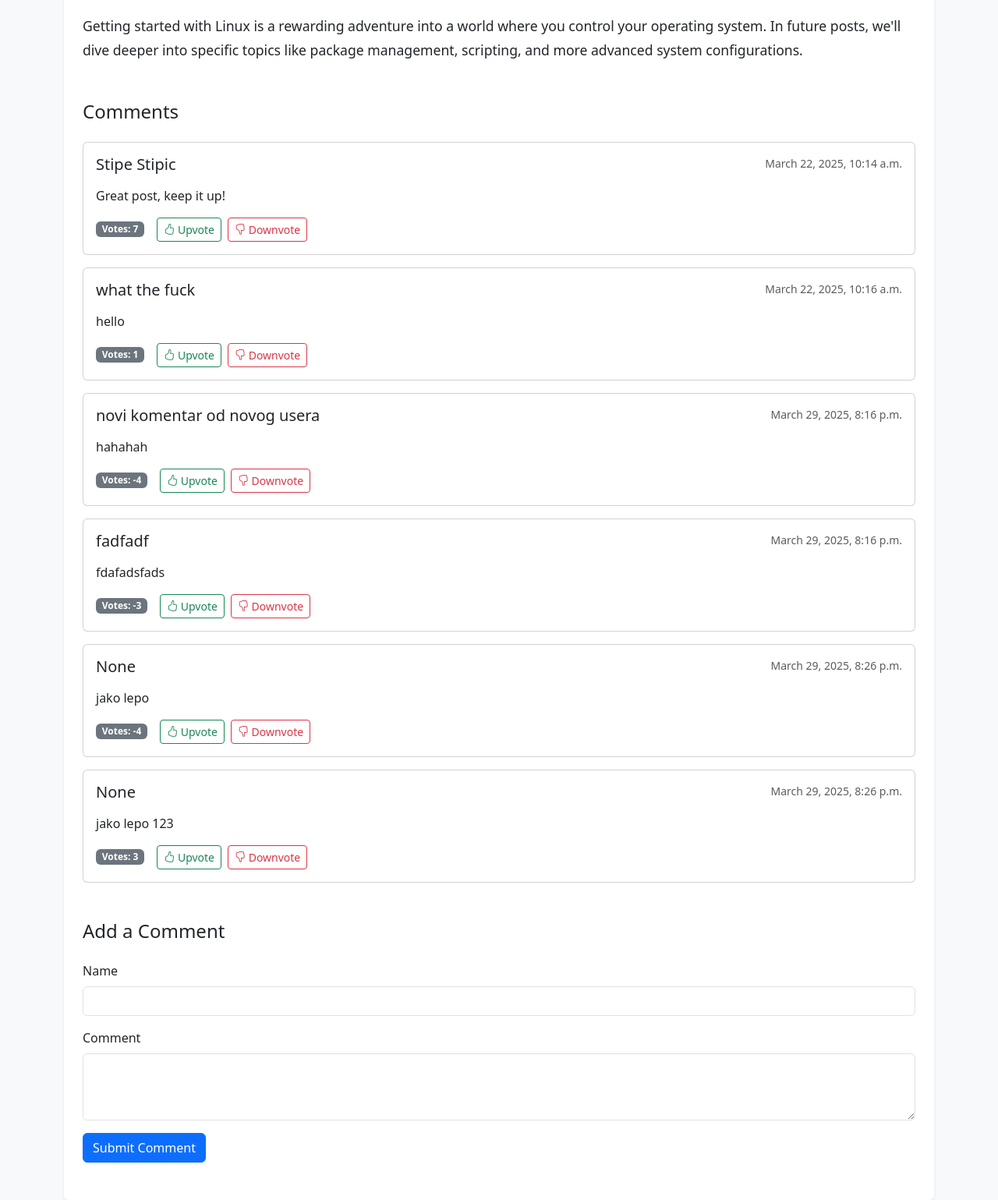
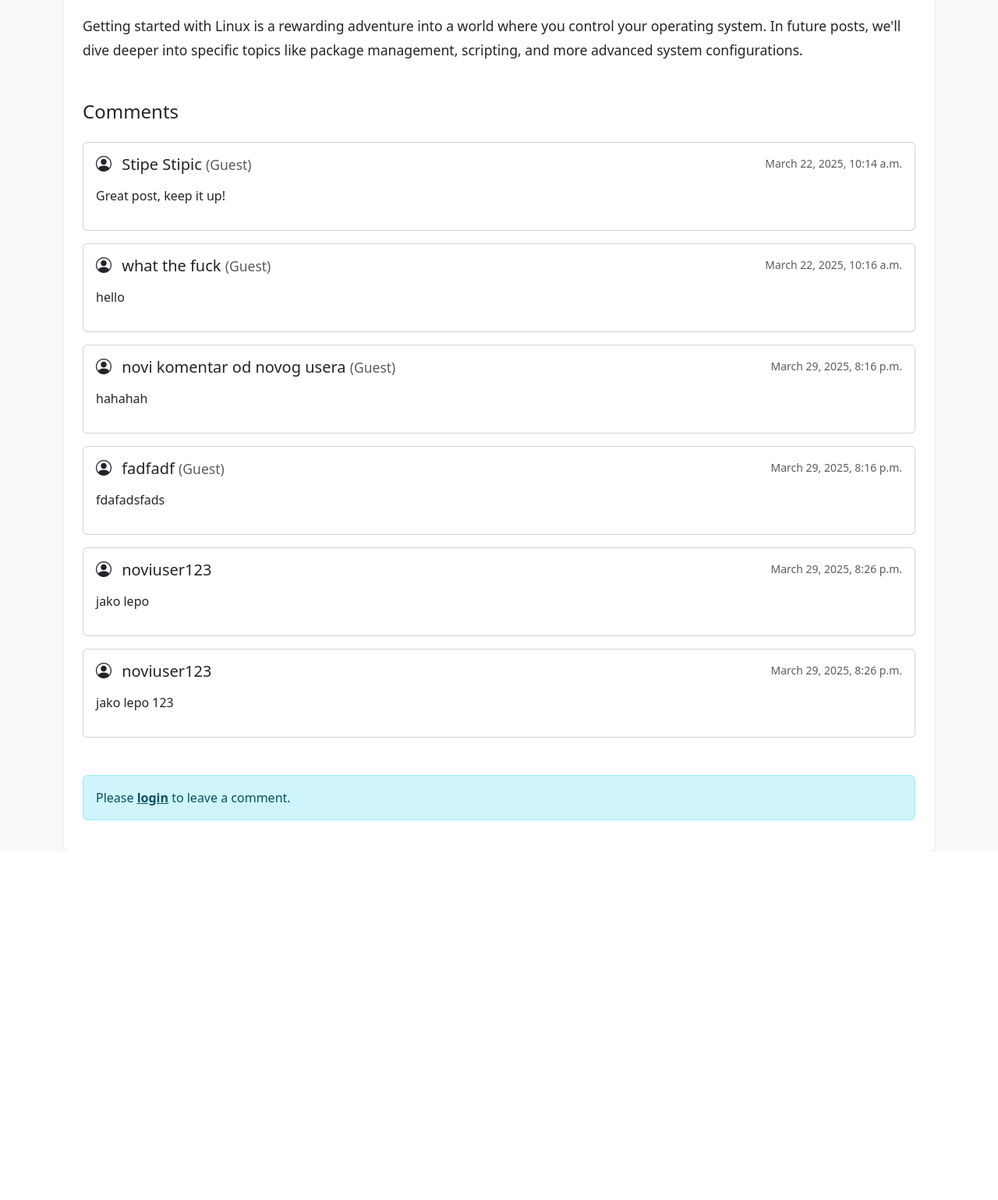
Before and after one commit to AndrijaSkontra/zavrsni-rad, a Django app: a page that uses project/blogs/templates/blogs/blog_detail.html in a window 1280 px wide. Shown: the part 602-2141 px from the top of the page at 78% size. After the commit the page ends 1694 px from the top, so only its background shows below. Run offline with Django 4.2, Linux system fonts and the light colour scheme; data comes from the database, SQL or seed files in the repository; both versions use the stored data as it was after the commit.

Commit message:
auth now works for adding comments by users

```diff
--- a/project/blogs/models.py
+++ b/project/blogs/models.py
@@ -31,7 +31,14 @@
     blog = models.ForeignKey(
         Blog, related_name="comments", on_delete=models.CASCADE
     )
-    guest_name = models.CharField(max_length=100)
+    user = models.ForeignKey(
+        User,
+        on_delete=models.CASCADE,
+        related_name="comments",
+        null=True,  # Allow null temporarily for existing comments
+        blank=True
+    )
+    guest_name = models.CharField(max_length=100, null=True, blank=True)  # Keep this temporarily for existing comments
     content = models.TextField()
     created_at = models.DateTimeField(auto_now_add=True)
 
@@ -39,7 +46,8 @@
         ordering = ["created_at"]
 
     def __str__(self):
-        return f"Comment by {self.guest_name} on {self.blog.title}"
+        name = self.user.username if self.user else self.guest_name
+        return f"Comment by {name} on {self.blog.title}"
 
     @property
     def vote_total(self):
--- a/project/blogs/templates/blogs/blog_detail.html
+++ b/project/blogs/templates/blogs/blog_detail.html
@@ -1,4 +1,3 @@
-<!--This file is generated with OpenAI o3-mini-high model-->
 {% extends "blogs/base.html" %}
 
 {% block content %}
@@ -18,10 +17,11 @@
       {% for comment in blog.comments.all %}
         {% include "blogs/partial_comment.html" with comment=comment %}
       {% empty %}
-        <div class="alert alert-light">No comments yet. Be the first to comment!</div>
+        <div class="alert alert-light">No comments yet. {% if user.is_authenticated %}Be the first to comment!{% endif %}</div>
       {% endfor %}
     </div>
 
+    {% if user.is_authenticated %}
       <div class="add-comment mt-5">
         <h3 class="h4 mb-4">Add a Comment</h3>
         <form
@@ -33,17 +33,7 @@
         >
           {% csrf_token %}
           <div class="mb-3">
-          <label for="guest_name" class="form-label">Name</label>
-          <input
-            type="text"
-            name="guest_name"
-            id="guest_name"
-            class="form-control"
-            required
-          />
-        </div>
-        <div class="mb-3">
-          <label for="content" class="form-label">Comment</label>
+            <label for="content" class="form-label">Your Comment</label>
             <textarea
               name="content"
               id="content"
@@ -55,5 +45,12 @@
           <button type="submit" class="btn btn-primary">Submit Comment</button>
         </form>
       </div>
+    {% else %}
+      <div class="mt-5">
+        <div class="alert alert-info">
+          Please <a href="{% url 'accounts:login' %}?next={{ request.path }}" class="alert-link">login</a> to leave a comment.
+        </div>
+      </div>
+    {% endif %}
   </section>
 {% endblock %}
--- a/project/blogs/templates/blogs/partial_comment.html
+++ b/project/blogs/templates/blogs/partial_comment.html
@@ -2,12 +2,22 @@
 <div id="comment-{{ comment.id }}" class="card mb-3">
   <div class="card-body">
     <div class="d-flex justify-content-between align-items-start mb-2">
-      <h5 class="card-title mb-0">{{ comment.guest_name }}</h5>
+      <h5 class="card-title mb-0">
+        <i class="bi bi-person-circle me-2"></i>
+        {% if comment.user %}
+          {{ comment.user.username }}
+        {% else %}
+          {{ comment.guest_name }}
+          <small class="text-muted">(Guest)</small>
+        {% endif %}
+      </h5>
       <small class="text-muted">{{ comment.created_at|date:"F j, Y, g:i a" }}</small>
     </div>
     <p class="card-text mb-3">{{ comment.content|linebreaks }}</p>
-    <div id="comment-vote-{{ comment.id }}" class="mt-2">
-      {% include "blogs/partial_comment_vote.html" with comment=comment %}
-    </div>
+    {% if user.is_authenticated %}
+      <div id="comment-vote-{{ comment.id }}" class="mt-2">
+        {% include "blogs/partial_comment_vote.html" with comment=comment %}
+      </div>
+    {% endif %}
   </div>
 </div>
--- a/project/blogs/views.py
+++ b/project/blogs/views.py
@@ -3,6 +3,8 @@
 from django.shortcuts import render, get_object_or_404, redirect
 from django.http import HttpResponse
 from django.views.decorators.http import require_POST
+from django.contrib.auth.decorators import login_required
+from django.contrib import messages
 from .models import Blog, Comment, CommentVote
 
 
@@ -16,19 +18,28 @@
     return render(request, "blogs/blog_detail.html", {"blog": blog})
 
 
+@login_required
 @require_POST
 def add_comment(request, slug):
     blog = get_object_or_404(Blog, slug=slug)
-    guest_name = request.POST.get("guest_name")
     content = request.POST.get("content")
 
-    comment = Comment.objects.create(blog=blog, guest_name=guest_name, content=content)
+    if not content:
+        messages.error(request, "Comment content is required.")
+        return redirect("blogs:blog_detail", slug=slug)
+
+    comment = Comment.objects.create(
+        blog=blog,
+        user=request.user,
+        content=content
+    )
 
     if request.headers.get("HX-Request"):
         return render(request, "blogs/partial_comment.html", {"comment": comment})
     return redirect("blogs:blog_detail", slug=slug)
 
 
+@login_required
 @require_POST
 def vote_comment(request, comment_id):
     vote_str = request.POST.get("vote")
```
Also changed, not shown: project/blogs/migrations/0005_comment_user_alter_comment_guest_name.py (added), project/db.sqlite3. Lines whose indentation alone changed are shown as unchanged.
